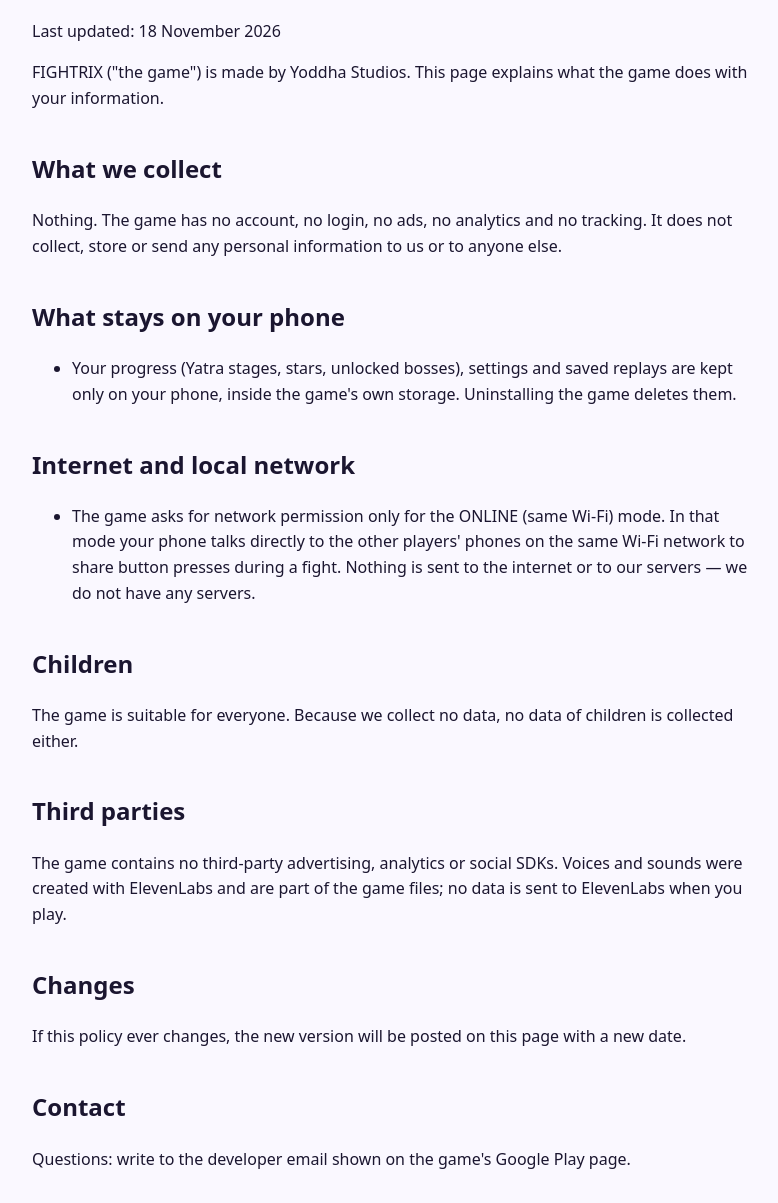
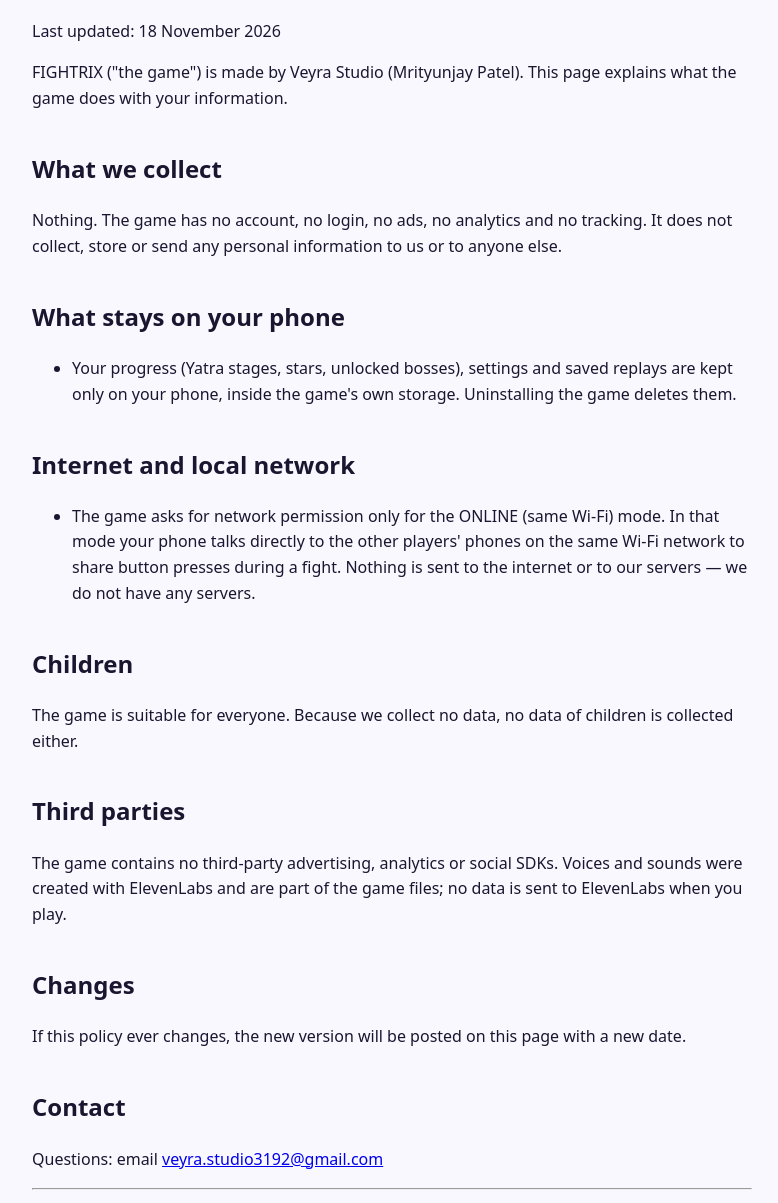
Before and after one commit to veyrastudio3192-mj/fightrix-privacy, a plain HTML site: page index.html in a window 1280 px wide. Shown: the part 94-1297 px from the top of the page, without its empty margins (248-1026 px from the left). Drawn offline with Linux system fonts and the light colour scheme.

Commit message:
Privacy policy: developer Veyra Studio (Mrityunjay Patel), contact email

```diff
--- a/index.html
+++ b/index.html
@@ -2,7 +2,7 @@
 <style>body{font-family:system-ui,-apple-system,Segoe UI,Roboto,sans-serif;max-width:720px;margin:40px auto;padding:0 20px;line-height:1.6;color:#1b1630;background:#faf8ff}h1{color:#5b2bd1}h2{margin-top:1.6em}</style></head><body>
 <h1>FIGHTRIX — Privacy Policy</h1>
 <p>Last updated: 18 November 2026</p>
-<p>FIGHTRIX (&quot;the game&quot;) is made by Yoddha Studios. This page explains what the game does with your information.</p>
+<p>FIGHTRIX (&quot;the game&quot;) is made by Veyra Studio (Mrityunjay Patel). This page explains what the game does with your information.</p>
 <h2>What we collect</h2>
 <p>Nothing. The game has no account, no login, no ads, no analytics and no tracking. It does not collect, store or send any personal information to us or to anyone else.</p>
 <h2>What stays on your phone</h2>
@@ -16,5 +16,6 @@
 <h2>Changes</h2>
 <p>If this policy ever changes, the new version will be posted on this page with a new date.</p>
 <h2>Contact</h2>
-<p>Questions: write to the developer email shown on the game&#x27;s Google Play page.</p>
+<p>Questions: email <a href="mailto:veyra.studio3192@gmail.com">veyra.studio3192@gmail.com</a></p>
+<hr><p>Developer: Veyra Studio (Mrityunjay Patel) · <a href="mailto:veyra.studio3192@gmail.com">veyra.studio3192@gmail.com</a></p>
 </body></html>
```
